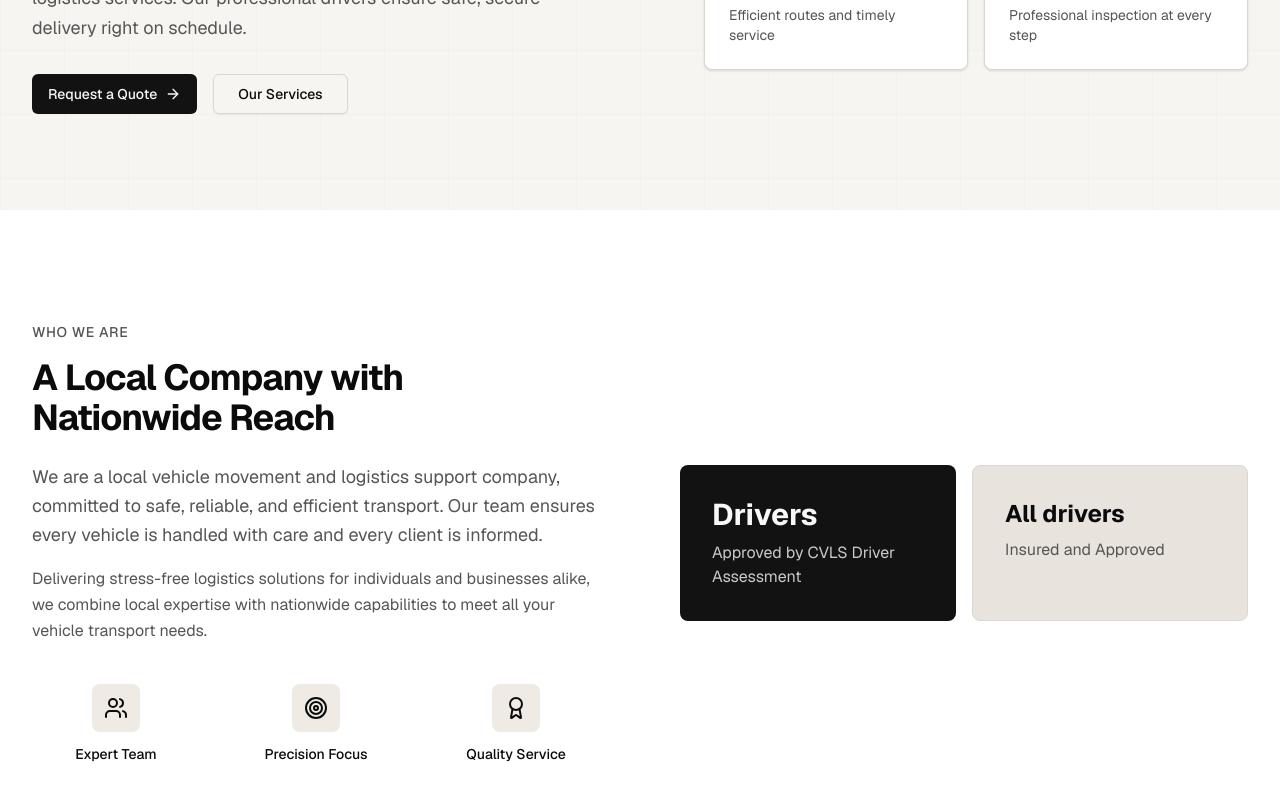
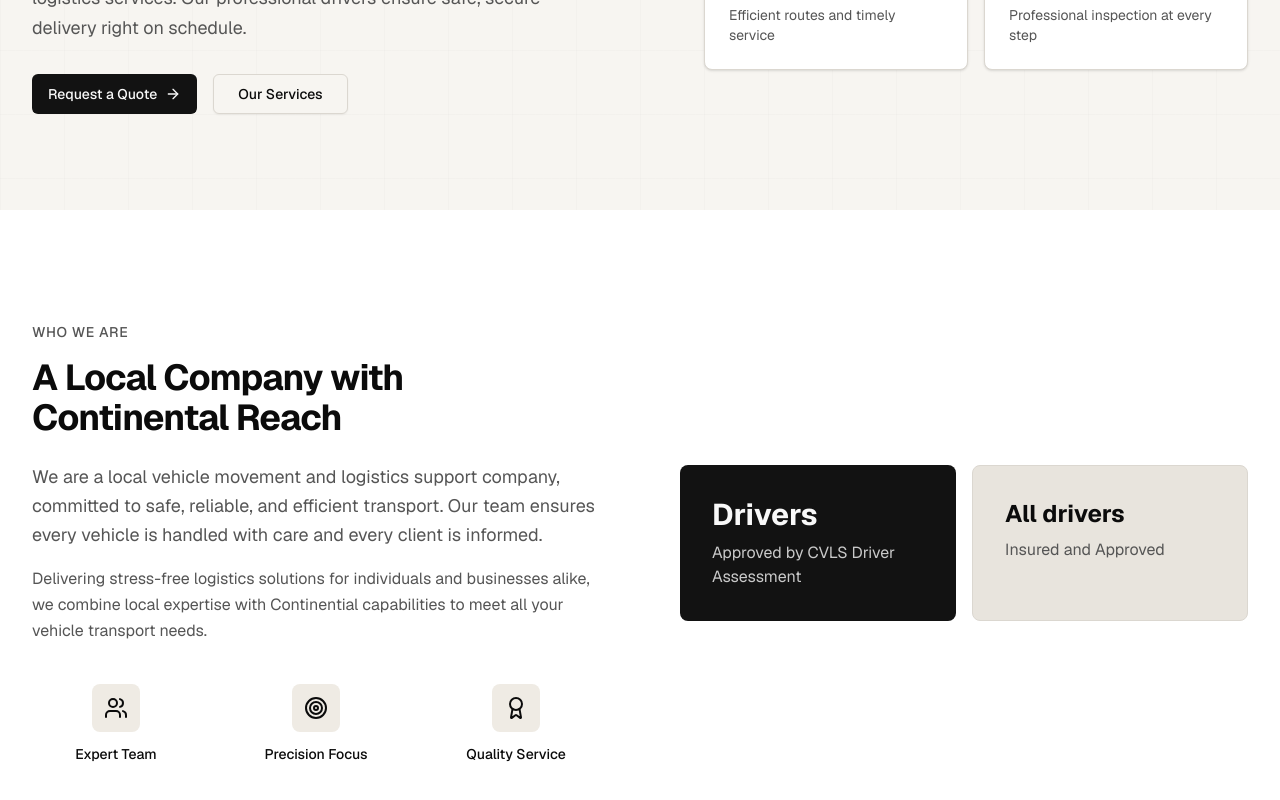
Before and after one commit to jaizemedia/nationwide-vehicle-logistics-services, a Next.js app: page / in a window 1280 px wide. Shown: the part 398-1198 px from the top of the page. Built offline with nearby package versions, Linux system fonts and the light colour scheme.

Commit message:
Update about.tsx

```diff
--- a/components/about.tsx
+++ b/components/about.tsx
@@ -11,13 +11,13 @@ export function About() {
               Who We Are
             </p>
             <h2 className="text-3xl md:text-4xl font-bold text-foreground tracking-tight text-balance">
-              A Local Company with Nationwide Reach
+              A Local Company with Continental Reach
             </h2>
             <p className="mt-6 text-lg text-muted-foreground leading-relaxed">
               We are a local vehicle movement and logistics support company, committed to safe, reliable, and efficient transport. Our team ensures every vehicle is handled with care and every client is informed.
             </p>
             <p className="mt-4 text-muted-foreground leading-relaxed">
-              Delivering stress-free logistics solutions for individuals and businesses alike, we combine local expertise with nationwide capabilities to meet all your vehicle transport needs.
+              Delivering stress-free logistics solutions for individuals and businesses alike, we combine local expertise with Continential capabilities to meet all your vehicle transport needs.
             </p>
 
             <div className="mt-10 grid grid-cols-3 gap-8">
```
